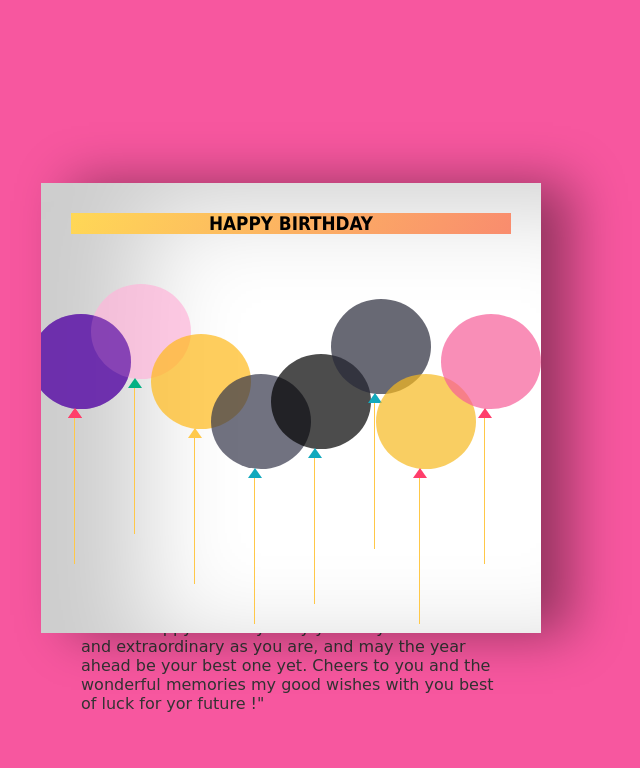
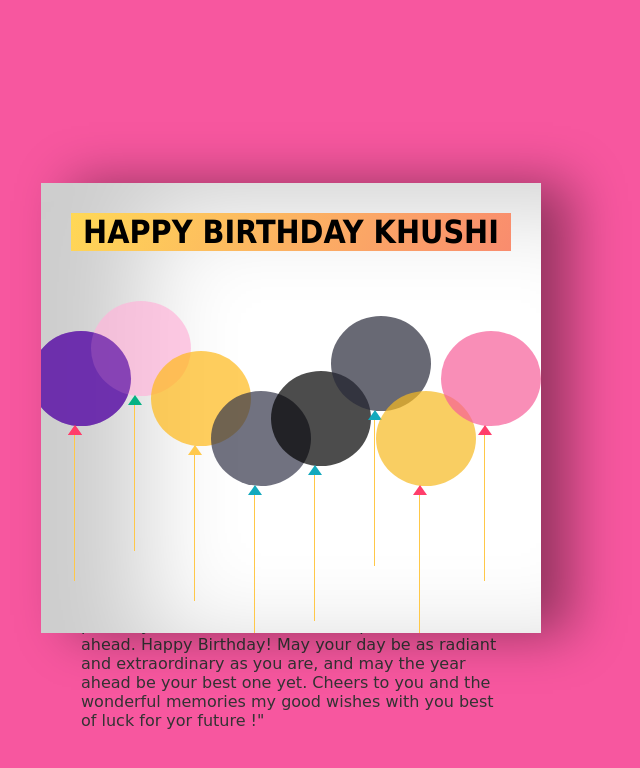
Before and after one commit to mayo1402/bbb, a plain HTML site: page index.html in a window 1280 px wide. Shown: the whole page, without its empty margins (349-989 px from the left). Drawn offline with Linux system fonts and the light colour scheme.

Commit message:
Update index.html

```diff
--- a/index.html
+++ b/index.html
@@ -11,7 +11,7 @@
   <body>
     <div class="birthdayCard">
       <div class="cardFront">
-        <h3 class="happy">HAPPY BIRTHDAY</h3>
+        <h1 class="happy">HAPPY BIRTHDAY KHUSHI</h1>
         <div class="balloons">
           <div class="balloon-1"></div>
           <div class="balloon-2"></div>
@@ -25,7 +25,7 @@
         </div>
       </div>
       <div class="cardInside">
-        <h3 class="back">HAPPY BIRTHDAY</h3>
+        <h1 class="back">HAPPY BIRTHDAY</h1>
         <p>Dear KHUSHI,</p>
         <p>
         "Happy Birthday, dear friend! 🎂 Today, we celebrate the incredible journey of your life - a journey marked by triumphs, growth, and countless cherished memories. On this special day, I want to express my gratitude for youn. Your friendship has brought so much light into my world, and I am endlessly thankful for you.
```
